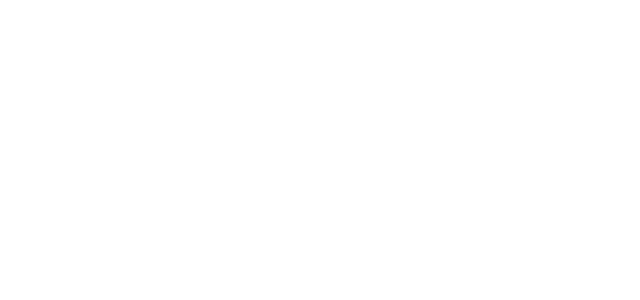
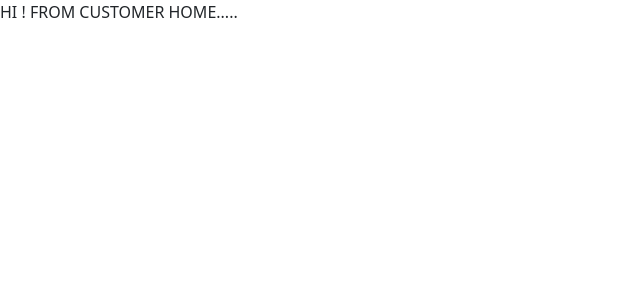
Before and after one commit to Arshiya2005/smartParking, a React (Vite) app in the folder frontend/: page /customer in a window 1280 px wide. Before the commit this address had no page. Shown: the top 300 px of the page, without its empty margins (0-640 px from the left). Built offline with nearby package versions, Linux system fonts and the light colour scheme.

Commit message:
redirect to home pages resp.

```diff
--- a/frontend/src/App.jsx
+++ b/frontend/src/App.jsx
@@ -2,6 +2,8 @@
 import LandingPage from './pages/LandingPage';
 import LoginUser from './pages/LoginUser';
 import SignUpUser from './pages/SignUpUser';
+import CustomerHome from './pages/Customer/CustomerHome';
+import OwnerHome from './pages/Owner/OwnerHome';
 import './index.css';
 
 function App() {
@@ -10,6 +12,8 @@
       <Route path="/" element={<LandingPage />} />
       <Route path="/login" element={<LoginUser />} />
       <Route path="/signup" element={<SignUpUser />} />
+      <Route path ="/customer" element={<CustomerHome/>}/>
+      <Route path ="/customer" element={<OwnerHome/>}/>
     </Routes>
   );
 }
--- /dev/null
+++ b/frontend/src/pages/Customer/CustomerHome.jsx
@@ -0,0 +1,11 @@
+import React from 'react'
+
+const CustomerHome = () => {
+  return (
+    <div>
+      HI ! FROM CUSTOMER HOME.....
+    </div>
+  )
+}
+
+export default CustomerHome
--- a/frontend/src/pages/LoginUser.jsx
+++ b/frontend/src/pages/LoginUser.jsx
@@ -27,7 +27,7 @@
       if (res.ok) {
         localStorage.setItem("token", data.token || "");
         alert("Login successful!");
-        navigate("/dashboard");
+        navigate(`/${type}`);
       } else {
         alert(data.error || "Login failed.");
       }
--- /dev/null
+++ b/frontend/src/pages/Owner/OwnerHome.jsx
@@ -0,0 +1,11 @@
+import React from 'react'
+
+const OwnerHome = () => {
+  return (
+    <div>
+      HI ! FROM OWNER HOME
+    </div>
+  )
+}
+
+export default OwnerHome
```
